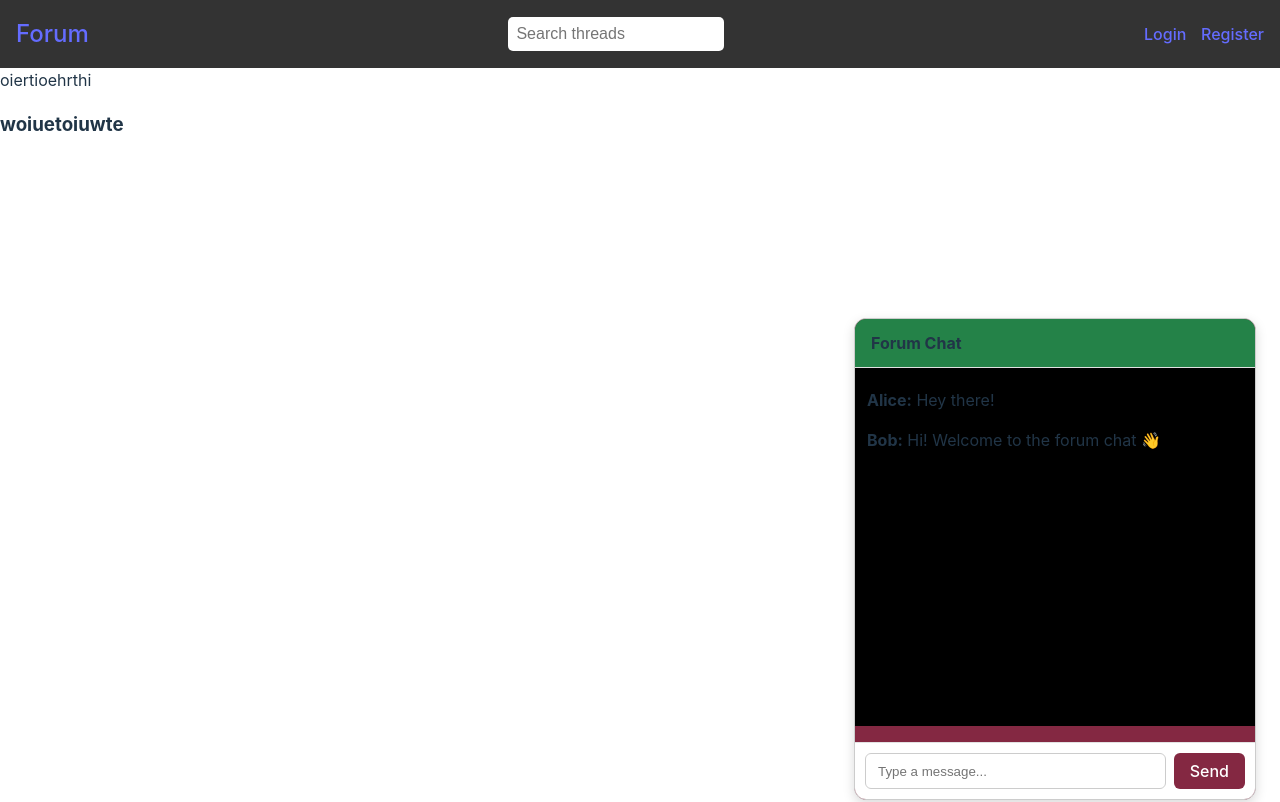
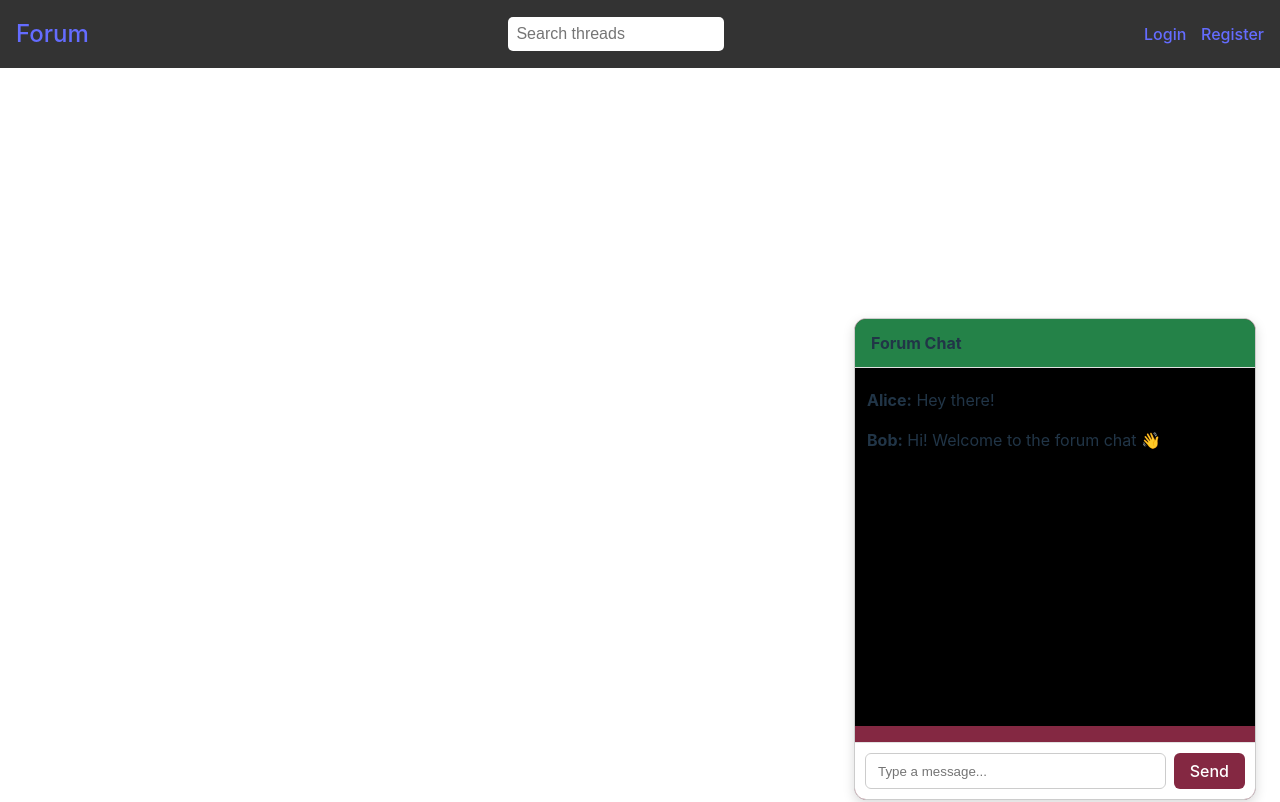
Before and after one commit to place-holder1/forumMERNS, a React (Vite) app in the folder frontend/: page /#/ in a window 1280 px wide. Shown: the top 802 px of the page. Built offline with nearby package versions, Linux system fonts and the light colour scheme.

Commit message:
readjustment
moved a few things around

```diff
--- a/frontend/src/components/MainComponent.jsx
+++ b/frontend/src/components/MainComponent.jsx
@@ -1,11 +1,13 @@
 import styles from "../styles/main.module.css"
+// import Wrapper from "./Wrapper";
 
 const MainComponent = () => {
 
     return(
-        <main className={styles.mainContainer}>
-            <div>oiertioehrthi</div>
-            <h3>woiuetoiuwte</h3>
+        <main className={styles.mainContent}>
+            <div className={styles.mainContainer}>
+
+            </div>
         </main>
     )
 }
--- /dev/null
+++ b/frontend/src/components/Wrapper.jsx
@@ -0,0 +1,9 @@
+const Wrapper = ({ children }) => {
+    return (
+      <div className="section">
+        <div className="container">{children}</div>
+      </div>
+    );
+  };
+
+  export default Wrapper;
--- a/frontend/src/styles/main.module.css
+++ b/frontend/src/styles/main.module.css
@@ -2,5 +2,6 @@
     min-height: 1100px;
     display: block;
     margin: 0 auto;
+    align-items: center;
     /* background-color: azure; */
 }
```
Also changed, not shown: frontend/forumComponents/ForumPost.jsx (renamed from frontend/src/components/ForumPost.jsx), frontend/forumComponents/ForumThread.jsx (renamed from frontend/src/components/ForumThread.jsx), frontend/forumComponents/TabLinks.jsx (added).
